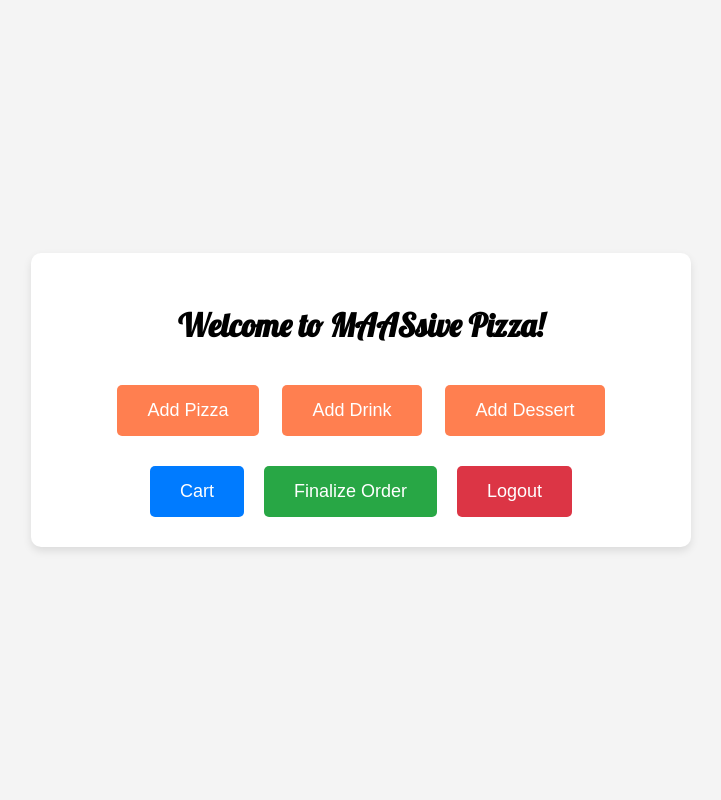
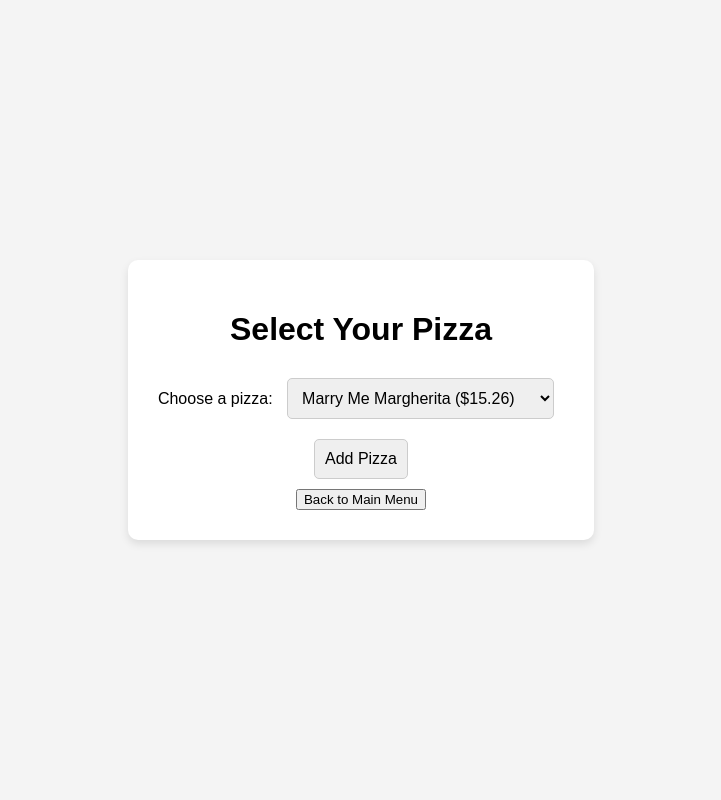
Before and after one commit to benjamaindavis/PIZZADBPROJECT, a Flask app: page /pizza_menu in a window 1280 px wide. Shown: the whole page, without its empty margins (279-1000 px from the left). Run offline with Flask 3, Linux system fonts and the light colour scheme; the visitor is signed in with stand-in values (Sample User, id 1).

Commit message:
I MADE THE GUI STORE 2 TYPES OF RECORDS. half way there. eevrything is functional atm.

```diff
--- a/DeliveryManagement.py
+++ b/DeliveryManagement.py
@@ -11,8 +11,6 @@ class DeliveryManagement:
         if order:
             order.status = new_status
             self.session.commit()
-            return f"Order {order_id} status updated to {new_status}."
-        return f"Order {order_id} not found."
 
     def cancel_order(self, order_id):
         order = self.session.query(CustomerOrder).filter_by(order_id=order_id).first()
--- a/app.py
+++ b/app.py
@@ -1,11 +1,12 @@
 from flask import Flask, render_template, request, redirect, flash, session
 from sqlalchemy import create_engine, insert
-from tables import CustomerOrder, OrderPizza, OrderDrink, OrderDessert, Pizza, Drinks, Desserts
+from tables import Customers, CustomerOrder, OrderPizza, OrderDrink, OrderDessert, Pizza, Drinks, Desserts
 from sqlalchemy.orm import sessionmaker
 from signup import signUp
 from login import login
 from datetime import datetime
 from Discounts import Discounts
+from orderinsertlogic import orderInsertLogic
 
 app = Flask(__name__)
 app.config['SECRET_KEY'] = 'bigboxofpizza'
@@ -51,40 +52,71 @@ def dessert_menu():
     else:
         return redirect('/')
 
+@app.route('/deliverypage')
+def delivery_page():
+    if 'user_id' in session:
+        return render_template('deliverypage.html')
+    else:
+        return redirect('/')
+
+# Add pizza to the cart and redirect to main menu
 @app.route('/add_pizza', methods=['POST'])
 def add_pizza():
+    db_session = Session()
     pizza_name = request.form['pizza']
-    pizza = session.query(Pizza).filter(Pizza.pizza_name == pizza_name).first()
+    pizza = db_session.query(Pizza).filter(Pizza.pizza_name == pizza_name).first()
+
     if 'order' not in session:
         session['order'] = {'pizzas': [], 'drinks': [], 'desserts': []}
+
     session['order']['pizzas'].append({'name': pizza_name, 'price': pizza.pizza_price})
-    flash(f'Added {pizza_name} pizza to your order!', 'success')
-    return redirect('/mainmenu')  # Redirect to main menu to see updated order
+    session.modified = True  # Mark session as modified
 
+    db_session.close()
+    return redirect('/mainmenu')
+
+# Add drink to the cart
 @app.route('/add_drink', methods=['POST'])
 def add_drink():
+    db_session = Session()
     drink_name = request.form['drink']
-    drink = session.query(Drinks).filter(Drinks.drink_type == drink_name).first()
+    drink = db_session.query(Drinks).filter(Drinks.drink_type == drink_name).first()
+
     if 'order' not in session:
         session['order'] = {'pizzas': [], 'drinks': [], 'desserts': []}
+
     session['order']['drinks'].append({'name': drink_name, 'price': drink.drink_cost})
-    flash(f'Added {drink_name} to your order!', 'success')
-    return redirect('/mainmenu')  # Redirect to main menu to see updated order
+    session.modified = True
 
+    db_session.close()
+    return redirect('/mainmenu')
+
+# Add dessert to the cart
 @app.route('/add_dessert', methods=['POST'])
 def add_dessert():
+    db_session = Session()
     dessert_name = request.form['dessert']
-    dessert = session.query(Desserts).filter(Desserts.dessert_type == dessert_name).first()
+    dessert = db_session.query(Desserts).filter(Desserts.dessert_type == dessert_name).first()
+
     if 'order' not in session:
         session['order'] = {'pizzas': [], 'drinks': [], 'desserts': []}
+
     session['order']['desserts'].append({'name': dessert_name, 'price': dessert.dessert_cost})
-    flash(f'Added {dessert_name} to your order!', 'success')
-    return redirect('/mainmenu')  # Redirect to main menu to see updated order
+    session.modified = True
 
+    db_session.close()
+    return redirect('/mainmenu')
+
+# Show the cart page
 @app.route('/cart')
 def cart():
     if 'order' in session:
-        return render_template('cart.html', order=session['order'])
+        order = session['order']
+
+        # Total cost
+        total_cost = round(sum(float(item['price']) for item in order['pizzas'] + order['drinks'] + order['desserts']), 2)
+
+        return render_template('cart.html', order=order, total_cost=total_cost)
     else:
         flash('Your cart is empty!', 'info')
         return redirect('/mainmenu')
@@ -94,31 +126,50 @@ def remove_item():
     item_type = request.form['item_type']
     item_name = request.form['item_name']
 
-    if 'order' in session:
-        if item_type in session['order']:
-            session['order'][item_type] = [item for item in session['order'][item_type] if item['name'] != item_name]
-            flash(f'Removed {item_name} from your order!', 'success')
+    if 'order' in session and item_type in session['order']:
+        for item in session['order'][item_type]:
+            if item['name'] == item_name:
+                session['order'][item_type].remove(item)
+                session.modified = True
+                flash(f'Removed {format_item_name(item_name)} from your order!', 'success')
+                break
         else:
-            flash(f'Item type {item_type} not found in order.', 'danger')
-    return redirect('/cart')  # Redirect to cart after removal
+            flash('Item not found in your cart.', 'danger')
+    else:
+        flash('Item not found in your cart.', 'danger')
 
-@app.route('/order')
-def order_summary():
-    if 'order' in session:
-        return render_template('order_summary.html', order=session['order'])
-    else:
-        return redirect('/mainmenu')
+    return redirect('/cart')
+
+@app.route('/finalize_order', methods=['POST'])
+def finalize_order(): # MAYBE ADD THE orderpizza, orderdrink, and orderdessert INSERTIONG HERE AFTER THE ORDER IS EENT IN??????
+    if 'user_id' in session:
+        total_cost = round(sum(float(item['price']) for item in session['order']['pizzas'] +
+                              session['order']['drinks'] + session['order']['desserts']), 2)
+        print(total_cost)
+        postal_code = session.get('postal_code')
+        print(postal_code)
+        print(session['username'])
+        # Insert the order into the database
+        if orderInsertLogic.insert_order(session['username'], total_cost, postal_code):
+            flash('Order successfully placed!', 'success')
+            session.pop('order', None)
+            return redirect('/deliverypage')  # Redirect to delivery page
+        else:
+            flash('Failed to place the order. Please try again.', 'danger')
+
+    return redirect('/mainmenu')
 
 @app.route('/login', methods=['POST'])
 def login_user():
     username = request.form['username']
     password = request.form['password']
-
     user = login.login(username, password)
 
     if user:
         session['user_id'] = user.customer_id
         session['username'] = user.username
+        session['postal_code'] = user.postal_code  # Store the user's postal code in the session
+        flash('Successfully logged in!', 'success')
         return redirect('/mainmenu')
     else:
         flash('Invalid username or password!', 'danger')
@@ -134,6 +185,9 @@ def signup():
         postal_code = request.form['postal_code']
 
         if signUp.signUp(full_name, username, password, birthday, postal_code):
+            # Store postal code and username in session
+            session['username'] = username
+            session['postal_code'] = postal_code
             flash('Sign up successful! You can now log in.', 'success')
             return redirect('/')
         else:
@@ -141,106 +195,6 @@ def signup():
 
     return render_template('signup.html')
 
-@app.route('/finalize_order', methods=['GET', 'POST'])
-def finalize_order():
-    if request.method == 'GET':
-        if 'order' in session:
-            return render_template('finalize_order.html', order=session['order'])
-        else:
-            flash('Your cart is empty. Add items to your order.', 'info')
-            return redirect('/mainmenu')
-    elif request.method == 'POST':
-        if 'user_id' in session and 'order' in session:
-            customer_id = session['user_id']
-            order = session['order']
-            delivery_address = request.form.get('delivery_address', 'Default Address')  # Get delivery address from form
-            save_order_to_db(customer_id, order, delivery_address)
-            session.pop('order', None)  # Clear the session order after finalizing
-            flash('Your order has been placed successfully!', 'success')
-            return redirect('/delivery')  # Redirect to the delivery page
-        else:
-            flash('You need to be logged in and have items in your cart to place an order.', 'error')
-            return redirect('/mainmenu')
-
-@app.route('/delivery')
-def delivery():
-    return render_template('delivery.html')  # Render the delivery page
-
-def save_order_to_db(customer_id, order, delivery_address):
-    connection = engine.connect()
-    transaction = connection.begin()
-    try:
-        # Calculate the total order price
-        total_price = 0.0
-        for item_type, items in order.items():
-            for item in items:
-                if item_type == 'pizzas':
-                    pizza = connection.execute(
-                        Pizza.__table__.select().where(Pizza.pizza_name == item['name'])
-                    ).fetchone()
-                    total_price += pizza.pizza_price
-                elif item_type == 'drinks':
-                    drink = connection.execute(
-                        Drinks.__table__.select().where(Drinks.drink_type == item['name'])
-                    ).fetchone()
-                    total_price += drink.drink_cost
-                elif item_type == 'desserts':
-                    dessert = connection.execute(
-                        Desserts.__table__.select().where(Desserts.dessert_type == item['name'])
-                    ).fetchone()
-                    total_price += dessert.dessert_cost
-
-        # Insert a new CustomerOrder entry
-        customer_order_stmt = insert(CustomerOrder).values(
-            customer_id=customer_id,
-            order_total=total_price,
-            delivery_address=delivery_address,
-            cancel_time=False,
-            order_datetime=datetime.now()
-        )
-        result = connection.execute(customer_order_stmt)
-        order_id = result.inserted_primary_key[0]
-
-        # Insert items into the respective order tables
-        for item_type, items in order.items():
-            for item in items:
-                if item_type == 'pizzas':
-                    pizza = connection.execute(
-                        Pizza.__table__.select().where(Pizza.pizza_name == item['name'])
-                    ).fetchone()
-                    order_pizza_stmt = insert(OrderPizza).values(
-                        order_id=order_id,
-                        pizza_id=pizza.pizza_id,
-                        pizza_amount=1  # Assuming 1 pizza per entry in the order
-                    )
-                    connection.execute(order_pizza_stmt)
-                elif item_type == 'drinks':
-                    drink = connection.execute(
-                        Drinks.__table__.select().where(Drinks.drink_type == item['name'])
-                    ).fetchone()
-                    order_drink_stmt = insert(OrderDrink).values(
-                        order_id=order_id,
-                        drink_id=drink.drink_id,
-                        drink_amount=1  # Assuming 1 drink per entry in the order
-                    )
-                    connection.execute(order_drink_stmt)
-                elif item_type == 'desserts':
-                    dessert = connection.execute(
-                        Desserts.__table__.select().where(Desserts.dessert_type == item['name'])
-                    ).fetchone()
-                    order_dessert_stmt = insert(OrderDessert).values(
-                        order_id=order_id,
-                        dessert_id=dessert.dessert_id,
-                        dessert_amount=1  # Assuming 1 dessert per entry in the order
-                    )
-                    connection.execute(order_dessert_stmt)
-
-        transaction.commit()  # Commit the transaction
-    except Exception as e:
-        transaction.rollback()  # Rollback on error
-        print(f"Error occurred: {e}")
-    finally:
-        connection.close()  # Always close the connection
 
 if __name__ == '__main__':
     app.run(debug=True)
--- a/templates/mainmenu.html
+++ b/templates/mainmenu.html
@@ -108,7 +108,6 @@
 
         <div class="btn-container">
             <button class="cart-button" onclick="location.href='/cart'">Cart</button>
-            <button class="finalize-button" onclick="location.href='/finalize_order'">Finalize Order</button>
             <button type="button" class="logout" onclick="window.location.href='/logout'">Logout</button>
         </div>
     </div>
--- a/templates/pizza_menu.html
+++ b/templates/pizza_menu.html
@@ -3,11 +3,10 @@
 <head>
     <meta charset="UTF-8">
     <meta name="viewport" content="width=device-width, initial-scale=1.0">
-    <title>Main Menu</title>
-    <link href="https://fonts.googleapis.com/css2?family=Lobster&family=Roboto:wght@400;700&display=swap" rel="stylesheet">
+    <title>Pizza Menu</title>
     <style>
         body {
-            font-family: 'Roboto', sans-serif;
+            font-family: Arial, sans-serif;
             margin: 0;
             padding: 0;
             height: 100vh;
@@ -23,94 +22,44 @@
             padding: 30px;
             border-radius: 10px;
             box-shadow: 0 4px 8px rgba(0, 0, 0, 0.1);
-            position: relative;
-            width: 600px;
-            display: flex;
-            flex-direction: column;
-            align-items: center;
         }
 
-        button {
-            padding: 15px 30px;
+        select, input[type="submit"] {
+            padding: 10px;
             margin: 10px;
-            border: none;
+            font-size: 16px;
             border-radius: 5px;
-            cursor: pointer;
-            font-size: 18px;
-            color: white;
-        }
-
-        button:hover {
-            opacity: 0.9;
+            border: 1px solid #ccc;
         }
 
         h1 {
-            margin-bottom: 30px;
-            font-family: 'Lobster', cursive;
-        }
-
-        .add-button {
-            background-color: #ff7f50;
-        }
-
-        .add-button:hover {
-            background-color: #ff6347;
-        }
-
-        .finalize-button {
-            background-color: #28a745;
-        }
-
-        .finalize-button:hover {
-            background-color: #218838;
-        }
-
-        .cart-button {
-            background-color: #007bff;
-        }
-
-        .cart-button:hover {
-            background-color: #0056b3;
-        }
-
-        .logout {
-            background-color: #dc3545;
-        }
-
-        .logout:hover {
-            background-color: #c82333;
-        }
-
-        .btn-container {
-            display: flex;
-            justify-content: center;
-            align-items: center;
-        }
-
-        .btn-container button {
-            margin: 0 10px;
-        }
-
-        .main-buttons {
             margin-bottom: 20px;
         }
     </style>
 </head>
 <body>
     <div class="container">
-        <h1>Welcome to MAASsive Pizza!</h1>
+        <h1>Select Your Pizza</h1>
+        <form action="/add_pizza" method="post">
+            <label for="pizza">Choose a pizza:</label>
+            <select name="pizza" id="pizza">
+                <option value="Marry Me Margherita">Marry Me Margherita ($15.26)</option>
+                <option value="Perfect Pepperoni">Perfect Pepperoni ($16.78)</option>
+                <option value="Voluptuous Vegetarian">Voluptuous Vegetarian ($20.60)</option>
+                <option value="Angsty Anchovie">Angsty Anchovie ($16.78)</option>
+                <option value="Sizzling Salami">Sizzling Salami ($16.78)</option>
+                <option value="Meatlovers">Meatlovers ($28.92)</option>
+                <option value="Kiss of the Sea">Kiss of the Sea ($22.85)</option>
+                <option value="BBQ Chicken">BBQ Chicken ($12.96)</option>
+                <option value="Sexy Showarma">Sexy Showarma ($13.72)</option>
+                <option value="Salami-roni Pizza">Salami-roni Pizza ($19.81)</option>
 
-        <div class="main-buttons">
-            <button class="add-button" onclick="location.href='/pizza_menu'">Add Pizza</button>
-            <button class="add-button" onclick="location.href='/drink_menu'">Add Drink</button>
-            <button class="add-button" onclick="location.href='/dessert_menu'">Add Dessert</button>
-        </div>
+            </select>
+            <br>
+            <input type="submit" value="Add Pizza">
+        </form>
 
-        <div class="btn-container">
-            <button class="cart-button" onclick="location.href='/cart'">Cart</button>
-            <button class="finalize-button" onclick="location.href='/finalize_order'">Finalize Order</button>
-            <button type="button" class="logout" onclick="window.location.href='/logout'">Logout</button>
-        </div>
+        <button onclick="location.href='/mainmenu'">Back to Main Menu</button>
     </div>
 </body>
 </html>
```
Also changed, not shown: orderinsertlogic.py (added, +41 -0 lines), tables.py (+19 -19 lines), templates/cart.html (+120 -10 lines), templates/checkout.html (deleted, +0 -20 lines), templates/deliverypage.html (+73 -0 lines), templates/finalize_order.html (deleted, +0 -119 lines).
